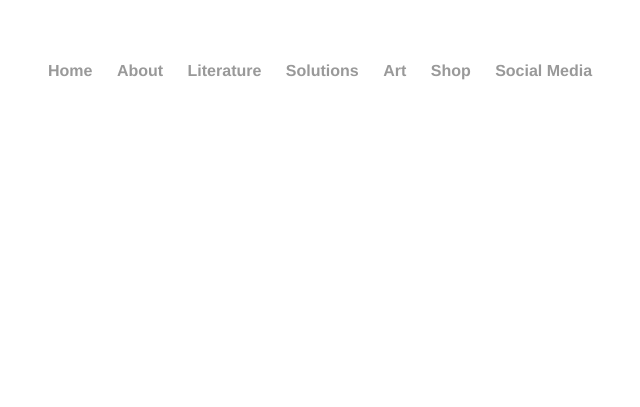
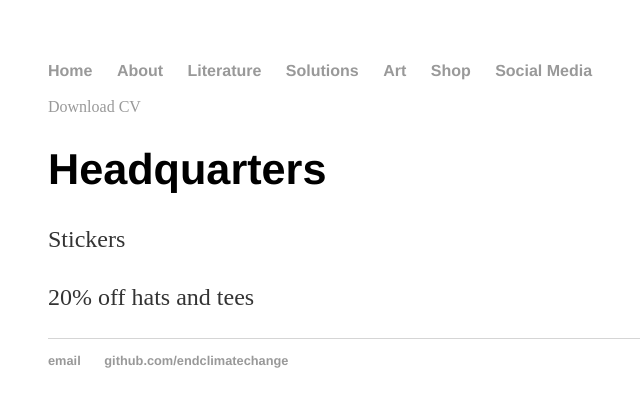
Before and after one commit to endclimatechange/endclimatechange.github.io, a Jekyll site: the page built from shop/index.html, in a window 1280 px wide. Shown: the top 407 px of the page, without its empty margins (144-784 px from the left). Built offline with Jekyll 4.4.1, drawn with Linux system fonts in a browser that asks for light colours.

Commit message:
Update index.html

```diff
--- a/shop/index.html
+++ b/shop/index.html
@@ -4,7 +4,7 @@ title: SHOP
 ---
 
 	<div class="Literature">
-	<!--  <a href="#" class="download" title="Download CV as PDF">Download CV</a>
+	  <a href="#" class="download" title="Download CV as PDF">Download CV</a>
 				<h1>Headquarters</h1>
 <p>				Stickers </p>
  <p>				20% off hats and tees </p>
```
